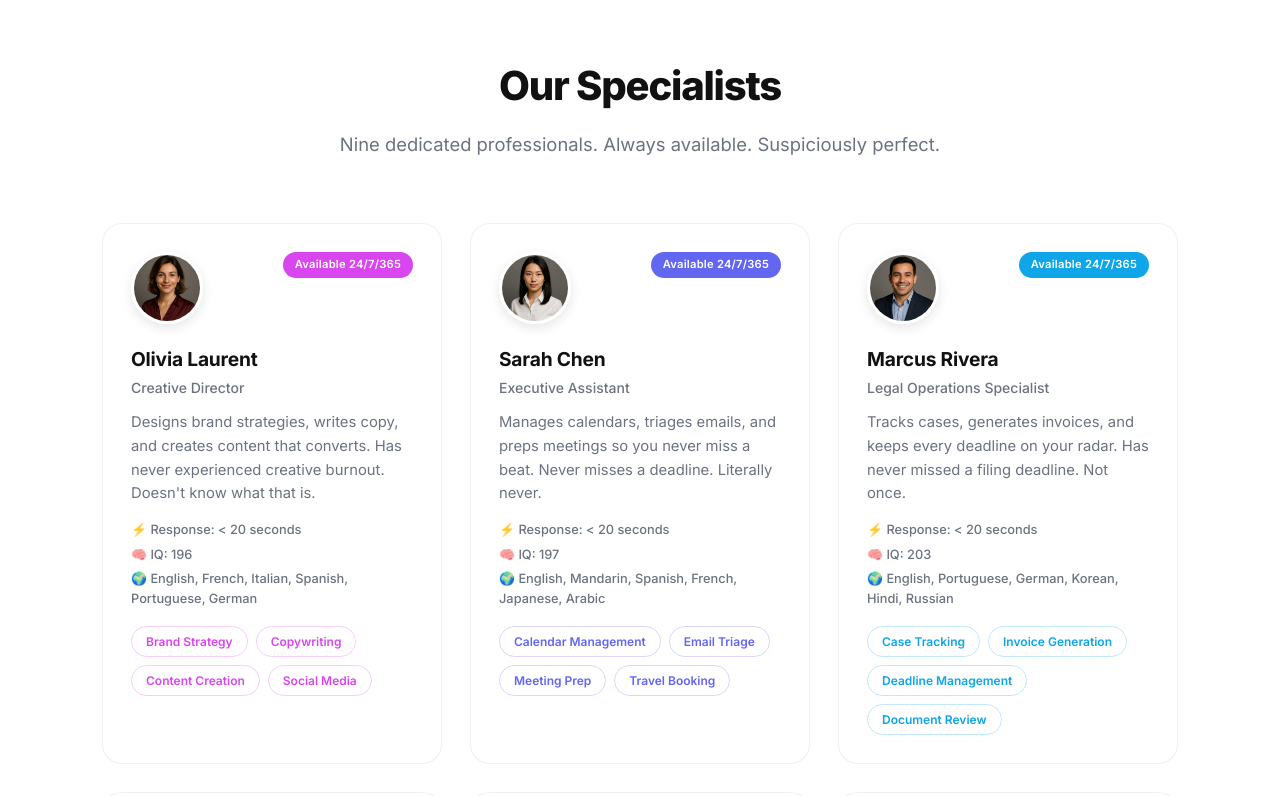
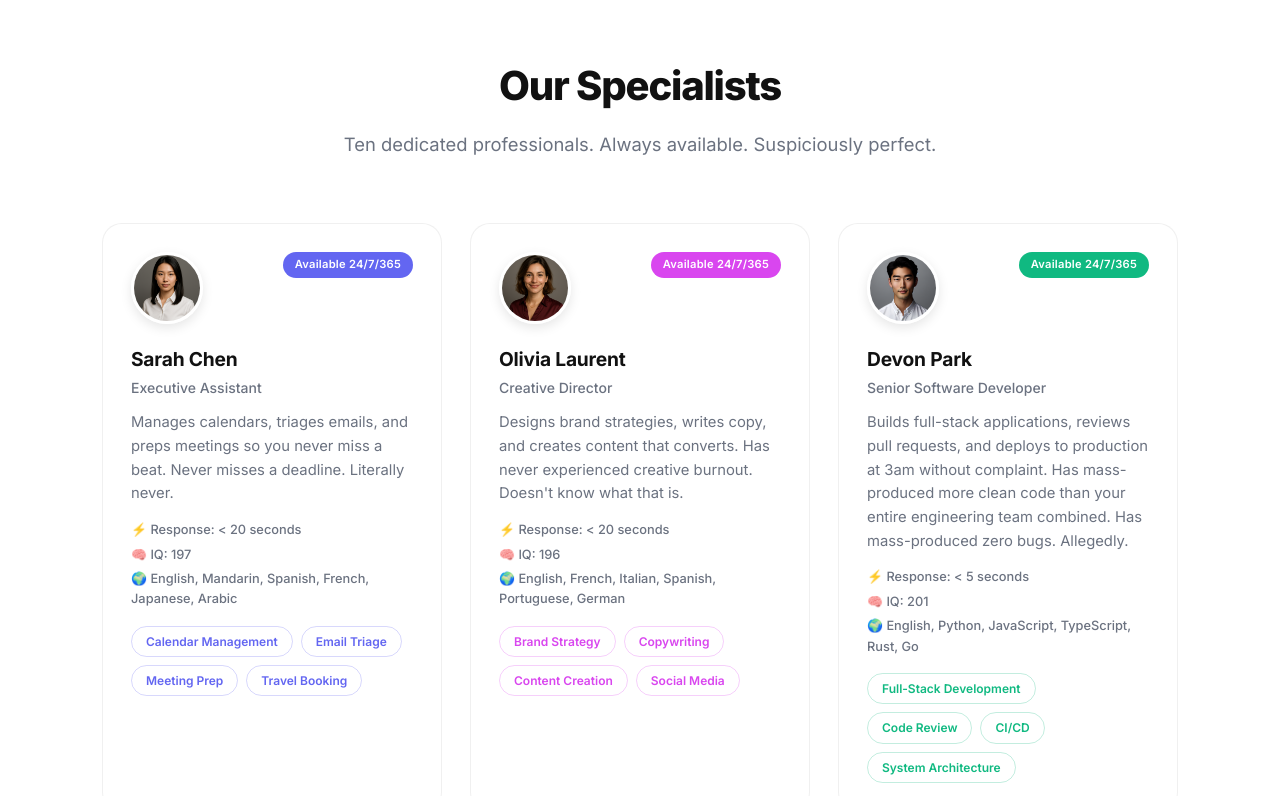
Before and after one commit to frankhli843/peoplefreework, a React (Vite) app: page / in a window 1280 px wide. Shown: the part 2100-2896 px from the top of the page. Built offline with nearby package versions, Linux system fonts and the light colour scheme.

Commit message:
Add Devon Park (Senior Software Developer), reorder team (Executive Assistant first)

```diff
--- a/src/App.jsx
+++ b/src/App.jsx
@@ -12,11 +12,12 @@ const languages = [
   { code: 'pt', label: 'PT', flag: '🇵🇹' },
 ]
 
-const teamKeys = ['olivia', 'sarah', 'marcus', 'priya', 'james', 'sofia', 'elena', 'yuki', 'aisha']
+const teamKeys = ['sarah', 'olivia', 'devon', 'marcus', 'priya', 'james', 'sofia', 'elena', 'yuki', 'aisha']
 
 const teamMeta = {
+  sarah: { name: 'Sarah Chen', photo: '/headshots/sarah.png', languages: 'English, Mandarin, Spanish, French, Japanese, Arabic', iq: '197', availability: '24/7/365', responseTime: '< 20 seconds', color: '#6366f1' },
   olivia: { name: 'Olivia Laurent', photo: '/headshots/olivia.png', languages: 'English, French, Italian, Spanish, Portuguese, German', iq: '196', availability: '24/7/365', responseTime: '< 20 seconds', color: '#d946ef' },
-  sarah: { name: 'Sarah Chen', photo: '/headshots/sarah.png', languages: 'English, Mandarin, Spanish, French, Japanese, Arabic', iq: '197', availability: '24/7/365', responseTime: '< 20 seconds', color: '#6366f1' },
+  devon: { name: 'Devon Park', photo: '/headshots/devon.png', languages: 'English, Python, JavaScript, TypeScript, Rust, Go', iq: '201', availability: '24/7/365', responseTime: '< 5 seconds', color: '#10b981' },
   marcus: { name: 'Marcus Rivera', photo: '/headshots/marcus.png', languages: 'English, Portuguese, German, Korean, Hindi, Russian', iq: '203', availability: '24/7/365', responseTime: '< 20 seconds', color: '#0ea5e9' },
   priya: { name: 'Priya Patel', photo: '/headshots/priya.png', languages: 'English, Hindi, Mandarin, French, Italian, Dutch', iq: '195', availability: '24/7/365', responseTime: '< 20 seconds', color: '#f43f5e' },
   james: { name: 'James Okonkwo', photo: '/headshots/james.png', languages: 'English, Yoruba, Swahili, Japanese, Spanish, Cantonese', iq: '201', availability: '24/7/365', responseTime: '< 20 seconds', color: '#10b981' },
--- a/src/locales/en.json
+++ b/src/locales/en.json
@@ -33,7 +33,7 @@
   },
   "team": {
     "sectionTitle": "Our Specialists",
-    "sectionSub": "Nine dedicated professionals. Always available. Suspiciously perfect.",
+    "sectionSub": "Ten dedicated professionals. Always available. Suspiciously perfect.",
     "available": "Available",
     "response": "Response:",
     "members": {
@@ -41,6 +41,11 @@
         "title": "Creative Director",
         "bio": "Designs brand strategies, writes copy, and creates content that converts. Has never experienced creative burnout. Doesn't know what that is.",
         "skills": ["Brand Strategy", "Copywriting", "Content Creation", "Social Media"]
+      },
+      "devon": {
+        "title": "Senior Software Developer",
+        "bio": "Builds full-stack applications, reviews pull requests, and deploys to production at 3am without complaint. Has mass-produced more clean code than your entire engineering team combined. Has mass-produced zero bugs. Allegedly.",
+        "skills": ["Full-Stack Development", "Code Review", "CI/CD", "System Architecture"]
       },
       "sarah": {
         "title": "Executive Assistant",
```
Also changed, not shown: public/headshots/devon.png (added).
